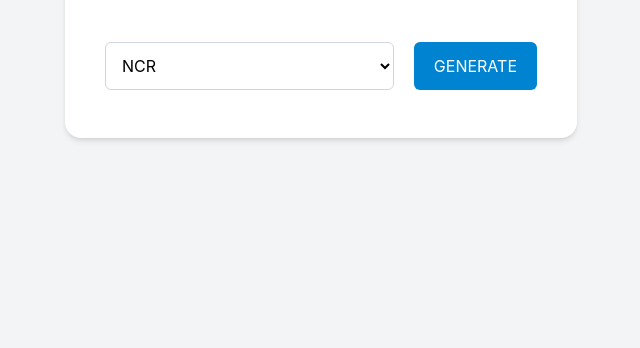
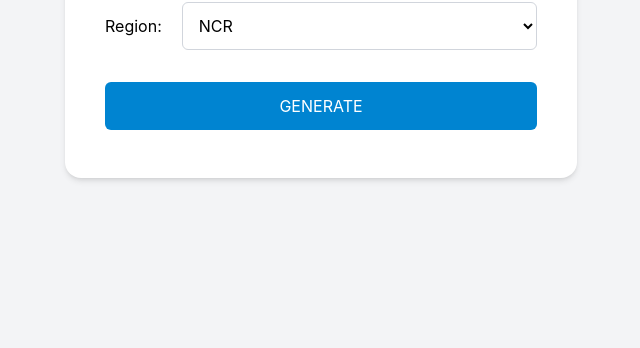
Before and after one commit to ferdiebergado/netlify-rer, a website built with Vite: page index.html in a window 1280 px wide. Shown: the part 452-800 px from the top of the page, without its empty margins (319-959 px from the left). Built offline with nearby package versions, Linux system fonts and the light colour scheme.

Commit message:
refactor: Add label for select

```diff
--- a/index.html
+++ b/index.html
@@ -27,7 +27,9 @@
           <h3 class="text-3xl font-semibold" id="driver">Driver</h3>
         </div>
 
-        <form class="flex justify-between gap-5">
+        <form class="flex flex-col">
+          <fieldset class="mb-8 flex items-center gap-5">
+            <label for="region">Region:</label>
             <select
               class="flex-1 rounded-md border border-gray-300 p-3 dark:bg-gray-800 dark:text-white"
               id="region"
@@ -51,11 +53,8 @@
               <option value="L">Caraga</option>
               <option value="J">BARMM</option>
             </select>
-          <button
-            type="button"
-            class="flex-0 rounded-md bg-sky-600 px-5 py-3 text-white"
-            id="generate"
-          >
+          </fieldset>
+          <button type="button" class="rounded-md bg-sky-600 px-5 py-3 text-white" id="generate">
             GENERATE
           </button>
         </form>
```
Lines whose indentation alone changed are shown as unchanged.
